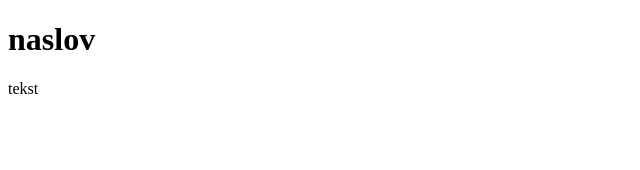
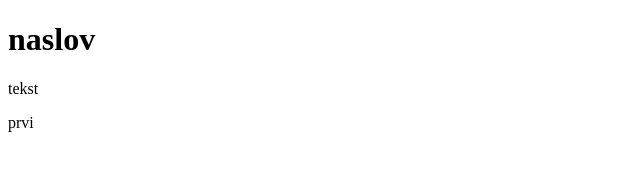
Before and after one commit to Ognjen-Pejcic/Radionica, a plain HTML site: page index.html in a window 1280 px wide. Shown: the full height of the page, 0-640 px from the left. Drawn offline with Linux system fonts and the light colour scheme.

Commit message:
comit sa prvog

```diff
--- a/index.html
+++ b/index.html
@@ -8,5 +8,6 @@
   <body>
     <h1>naslov</h1>
     <p>tekst</p>
+    <p>prvi</p>
   </body>
 </html>
```
